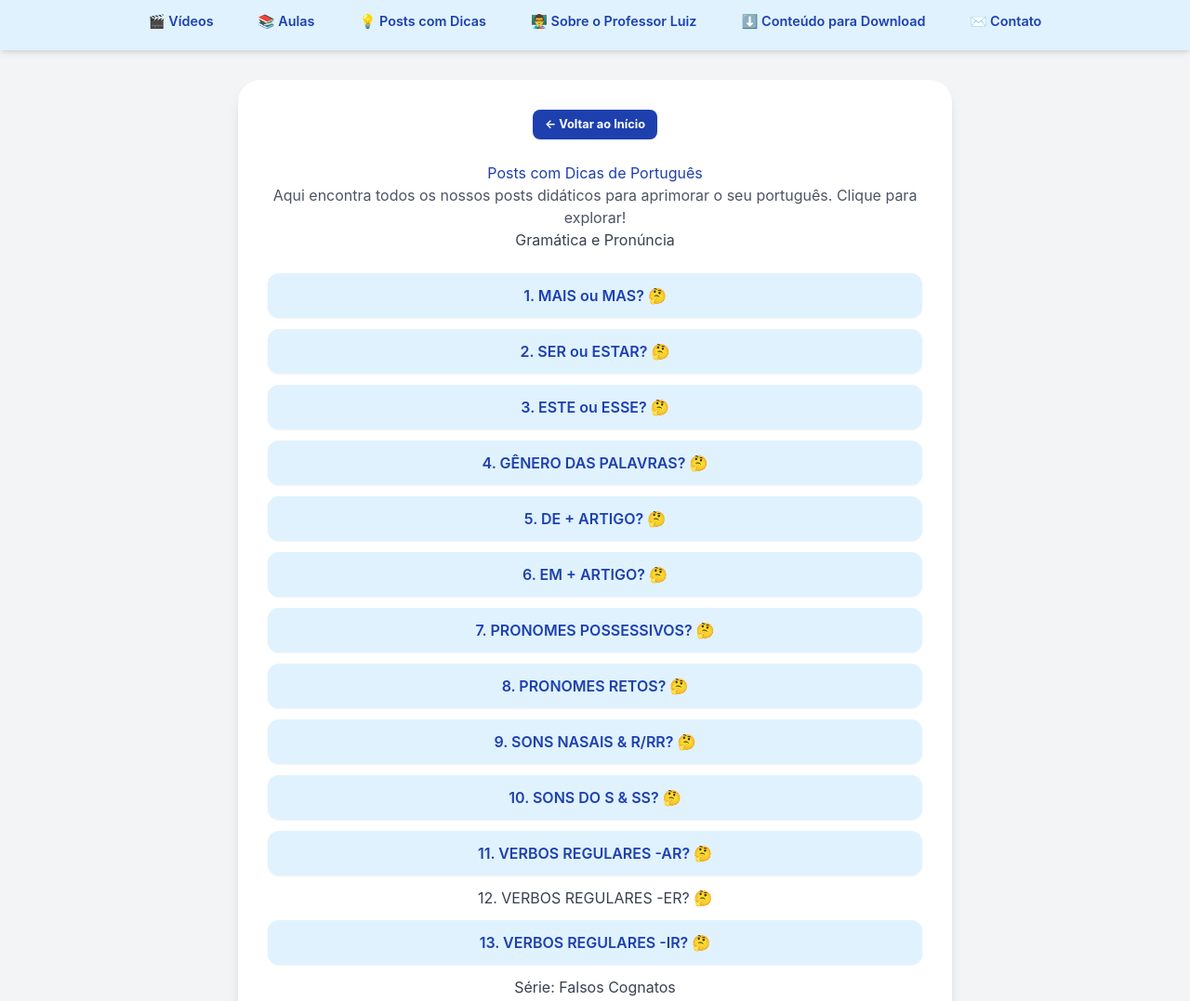
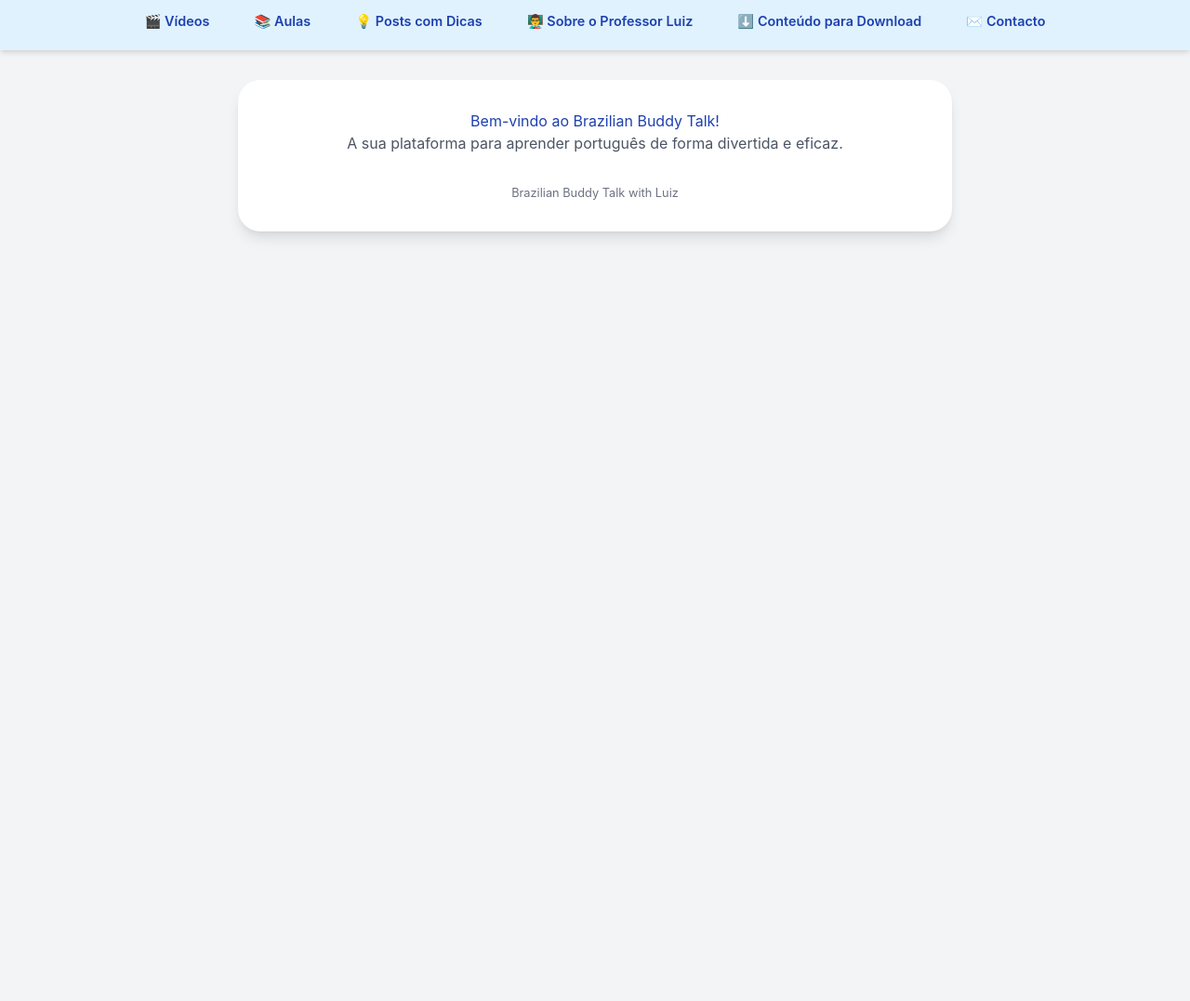
Before and after one commit to Luizpires2025/meus-posts-portuguese-2, a plain HTML site: page index.html in a window 1280 px wide. Shown: the part 197-1274 px from the top of the page at 93% size. After the commit the page ends 800 px from the top, so only its background shows below. Drawn offline with nearby package versions, Linux system fonts and the light colour scheme.

Commit message:
Update index.html

```diff
--- a/index.html
+++ b/index.html
@@ -3,7 +3,7 @@
 <head>
     <meta charset="UTF-8">
     <meta name="viewport" content="width=device-width, initial-scale=1.0">
-    <title>Brazilian Buddy Talk - Posts com Dicas</title>
+    <title>Brazilian Buddy Talk - Página Inicial</title>
     <script src="https://cdn.tailwindcss.com"></script>
     <style>
         body {
@@ -76,75 +76,25 @@
             color: #1e40af;
             margin-bottom: 1rem;
         }
-        h2 {
-            font-size: 1.5rem; /* text-2xl */
-            font-weight: 600;
-            color: #374151;
-            margin-top: 1.5rem;
-            margin-bottom: 1rem;
-        }
         p {
             font-size: 1rem;
             margin-bottom: 2rem;
             color: #4b5563;
-        }
-        .post-list {
-            list-style: none;
-            padding: 0;
-            margin-top: 1.5rem;
-        }
-        .post-list-item {
-            margin-bottom: 0.75rem;
-        }
-        .post-link {
-            display: block;
-            background-color: #e0f2fe; /* Azul clarinho do fundo dos posts */
-            color: #1e40af; /* Azul do logo */
-            padding: 0.75rem 1rem;
-            border-radius: 0.75rem;
-            text-decoration: none;
-            font-weight: 600;
-            transition: background-color 0.2s ease-in-out, transform 0.1s ease-in-out;
-            box-shadow: 0 1px 2px 0 rgba(0, 0, 0, 0.05);
-        }
-        .post-link:hover {
-            background-color: #bfdbfe; /* Azul um pouco mais escuro no hover */
-            transform: translateY(-2px);
         }
         .signature {
             margin-top: 2rem;
             font-size: 0.8rem;
             color: #6b7280;
         }
-        .back-button {
-            background-color: #1e40af; /* Azul do logo */
-            color: white;
-            padding: 0.4rem 0.8rem;
-            border-radius: 0.5rem;
-            font-size: 0.8rem;
-            font-weight: bold;
-            cursor: pointer;
-            transition: background-color 0.2s ease-in-out;
-            text-decoration: none; /* Para que não pareça um link sublinhado */
-            display: inline-flex; /* Para alinhar bem o texto */
-            align-items: center;
-            justify-content: center;
-            margin-bottom: 1.5rem; /* Espaço abaixo do botão */
-        }
-        .back-button:hover {
-            background-color: #3b82f6; /* Azul mais claro ao passar o mouse */
-        }
 
         /* Responsividade */
         @media (max-width: 640px) {
             h1 { font-size: 2rem; }
-            h2 { font-size: 1.5rem; }
             p { font-size: 0.9rem; }
             .nav-item { padding: 0.4rem 0.8rem; font-size: 0.8rem; }
             .header-banner { height: 150px; } /* Altura do banner menor em mobile */
             .main-content-area { padding: 1.5rem; margin-top: 1rem; }
             .nav-menu-horizontal { gap: 0.5rem; padding: 0.5rem; }
-            .back-button { padding: 0.3rem 0.6rem; font-size: 0.7rem; }
         }
     </style>
 </head>
@@ -160,43 +110,14 @@
             <a href="posts_dicas.html" class="nav-item">💡 Posts com Dicas</a>
             <a href="sobre_professor.html" class="nav-item">👨‍🏫 Sobre o Professor Luiz</a>
             <a href="downloads.html" class="nav-item">⬇️ Conteúdo para Download</a>
-            <a href="contato.html" class="nav-item">✉️ Contato</a>
+            <a href="contato.html" class="nav-item">✉️ Contacto</a>
         </nav>
     </header>
 
     <div class="main-content-area">
-        <a href="index.html" class="back-button">← Voltar ao Início</a>
-
-        <h1>Posts com Dicas de Português</h1>
-        <p>Aqui encontra todos os nossos posts didáticos para aprimorar o seu português. Clique para explorar!</p>
-
-        <h2>Gramática e Pronúncia</h2>
-        <ul class="post-list">
-            <li class="post-list-item"><a href="mais_vs_mas.html" class="post-link">1. MAIS ou MAS? 🤔</a></li>
-            <li class="post-list-item"><a href="ser_vs_estar.html" class="post-link">2. SER ou ESTAR? 🤔</a></li>
-            <li class="post-list-item"><a href="este_vs_esse.html" class="post-link">3. ESTE ou ESSE? 🤔</a></li>
-            <li class="post-list-item"><a href="genero_palavras.html" class="post-link">4. GÊNERO DAS PALAVRAS? 🤔</a></li>
-            <li class="post-list-item"><a href="contracoes_de.html" class="post-link">5. DE + ARTIGO? 🤔</a></li>
-            <li class="post-list-item"><a href="contracoes_em.html" class="post-link">6. EM + ARTIGO? 🤔</a></li>
-            <li class="post-list-item"><a href="pronomes_possessivos.html" class="post-link">7. PRONOMES POSSESSIVOS? 🤔</a></li>
-            <li class="post-list-item"><a href="pronomes_retos.html" class="post-link">8. PRONOMES RETOS? 🤔</a></li>
-            <li class="post-list-item"><a href="sons_nasais_r_rr.html" class="post-link">9. SONS NASAIS & R/RR? 🤔</a></li>
-            <li class="post-list-item"><a href="sons_s_ss.html" class="post-link">10. SONS DO S & SS? 🤔</a></li>
-            <li class="post-list-item"><a href="verbos_ar.html" class="post-link">11. VERBOS REGULARES -AR? 🤔</a></li>
-            <li class="post-list-item"><a href="verbos_er.html" class="post-list-item">12. VERBOS REGULARES -ER? 🤔</a></li>
-            <li class="post-list-item"><a href="verbos_ir.html" class="post-link">13. VERBOS REGULARES -IR? 🤔</a></li>
-        </ul>
-
-        <h2>Série: Falsos Cognatos</h2>
-        <ul class="post-list">
-            <li class="post-list-item"><a href="falsos_cognatos_p1.html" class="post-link">Falsos Cognatos - Parte 1</a></li>
-            <li class="post-list-item"><a href="falsos_cognatos_p2.html" class="post-link">Falsos Cognatos - Parte 2</a></li>
-            <li class="post-list-item"><a href="falsos_cognatos_p3.html" class="post-link">Falsos Cognatos - Parte 3</a></li>
-            <li class="post-list-item"><a href="falsos_cognatos_p4.html" class="post-link">Falsos Cognatos - Parte 4</a></li>
-            <li class="post-list-item"><a href="falsos_cognatos_p5.html" class="post-link">Falsos Cognatos - Parte 5</a></li>
-            <li class="post-list-item"><a href="falsos_cognatos_p6.html" class="post-link">Falsos Cognatos - Parte 6</a></li>
-            <li class="post-list-item"><a href="falsos_cognatos_p7.html" class="post-link">Falsos Cognatos - Parte 7</a></li>
-        </ul>
+        <h1>Bem-vindo ao Brazilian Buddy Talk!</h1>
+        <p>A sua plataforma para aprender português de forma divertida e eficaz.</p>
+        <!-- Conteúdo principal da página inicial virá aqui, abaixo do menu -->
 
         <p class="signature">Brazilian Buddy Talk with Luiz</p>
     </div>
```
